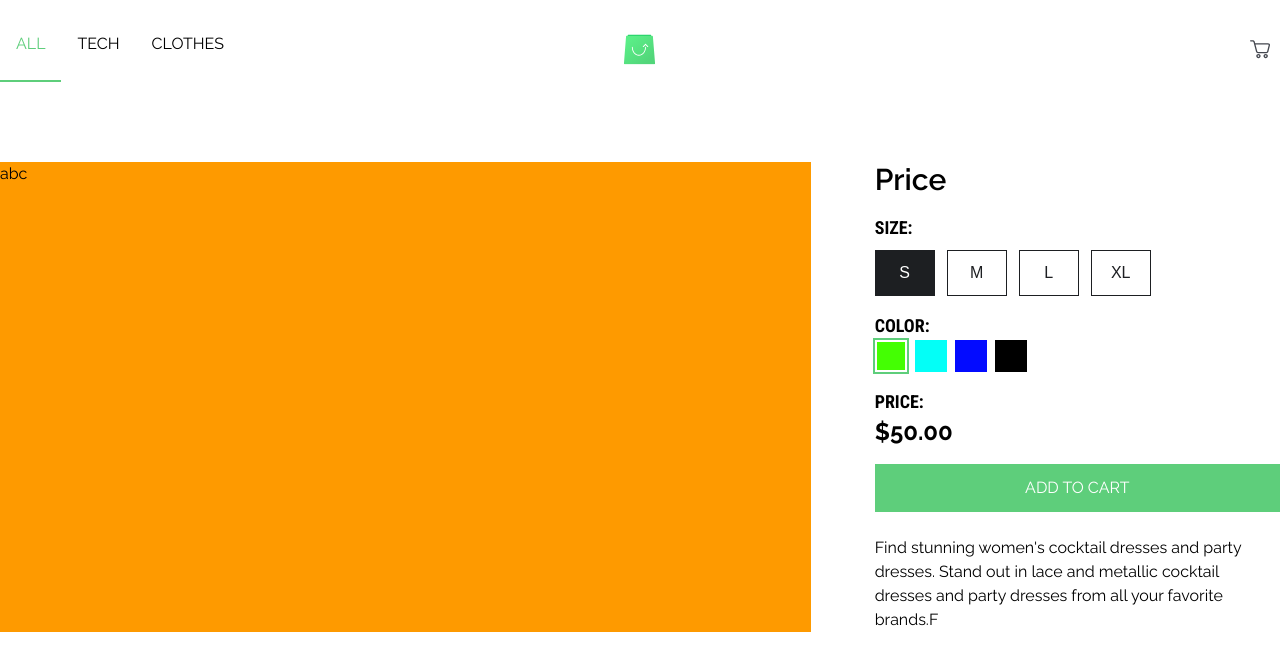
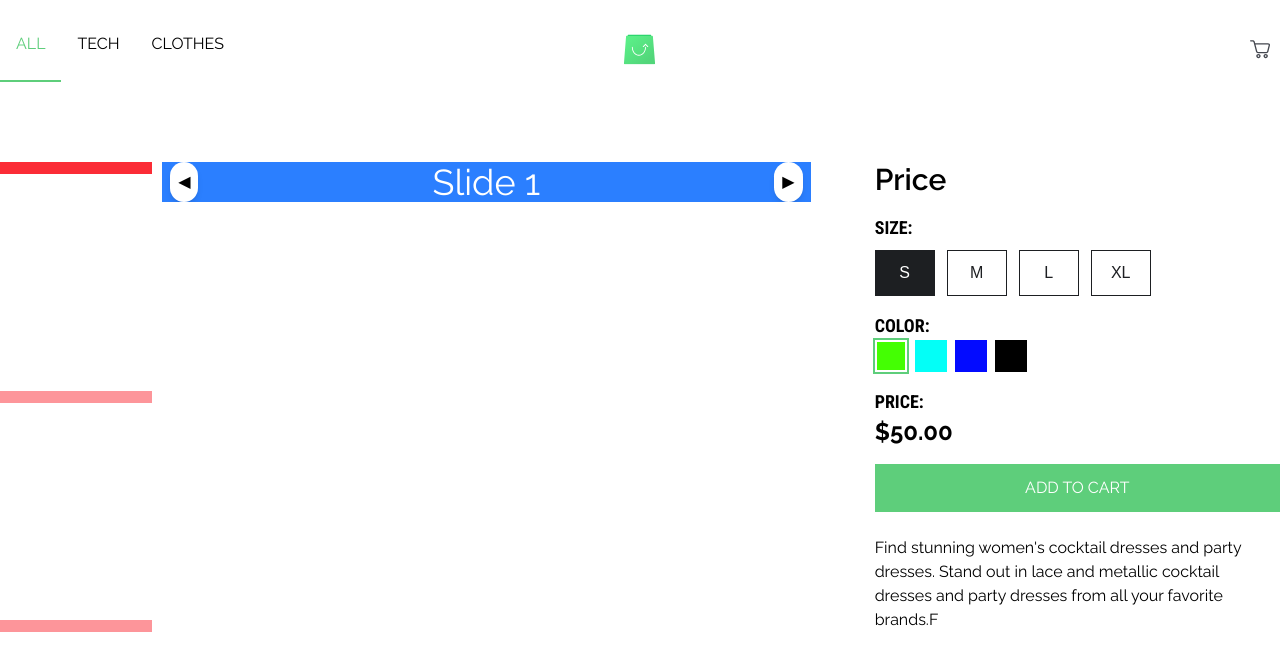
Before and after one commit to shadyjuggler/scandiweb-2, a React (Vite) app in the folder scandiweb-frontend/: page / in a window 1280 px wide. Shown: the top 670 px of the page. Built offline with nearby package versions, Linux system fonts and the light colour scheme; a web font is replaced by a local one.

Commit message:
Slider, Slide components, some styles

```diff
--- a/scandiweb-frontend/src/components/ProductDetails.tsx
+++ b/scandiweb-frontend/src/components/ProductDetails.tsx
@@ -2,6 +2,9 @@ import { Card } from "./Card";
 
 import { TextAttributesSet } from "./UI/TextAttributesSet";
 import { SwatchAttributesSet } from "./UI/SwatchAttributesSet";
+
+import { Slider } from "./UI/Slider";
+import { Slide } from "./UI/Slide";
 
 interface ProductDetailsInterface {
     description: string;
@@ -34,28 +37,28 @@ const swatchAttributesSet = [
     {
         displayValue: "Green",
         value: "#44FF03",
-        id: "Green"
+        id: "Green",
     },
     {
-        "displayValue": "Cyan",
+        displayValue: "Cyan",
         value: "#03FFF7",
-        id: "Cyan"
+        id: "Cyan",
     },
     {
         displayValue: "Blue",
         value: "#030BFF",
-        id: "Blue"
+        id: "Blue",
     },
     {
         displayValue: "Black",
         value: "#000000",
-        id: "Black"
+        id: "Black",
     },
     {
         displayValue: "White",
         value: "#FFFFFF",
-        id: "White"
-    }
+        id: "White",
+    },
 ];
 
 export const ProductDetials: React.FC<ProductDetailsInterface> = ({
@@ -64,22 +67,45 @@ export const ProductDetials: React.FC<ProductDetailsInterface> = ({
     return (
         <section id="product-details" className="py-16">
             <div className="flex gap-16">
-                <div className="flex-2/3 bg-amber-500">abc</div>
-                <div className="flex-1/3 ">
+                <div className="basis-2/3 flex relative">
+                    <div className="basis-1/5"></div>
+                    <div className="basis-4/5">
+                        <Slider
+                            id="pd-slider"
+                            autoScroll={false}
+                            paginationClassName="pd-sliderPagination"
+                        >
+                            <Slide>
+                                <div className="bg-blue-500 flex items-center justify-center text-white text-4xl">
+                                    Slide 1
+                                </div>
+                            </Slide>
+                            <Slide>
+                                <div className="bg-green-500 flex items-center justify-center text-white text-4xl">
+                                    Slide 2
+                                </div>
+                            </Slide>
+                            <Slide>
+                                <div className="bg-red-500 flex items-center justify-center text-white text-4xl">
+                                    Slide 3
+                                </div>
+                            </Slide>
+                        </Slider>
+                    </div>
+                </div>
+                <div className="basis-1/3 ">
                     <div>
                         <p className="text-3xl font-semibold">Price</p>
                     </div>
                     <div className="mt-4">
                         <p className="subtitle">size:</p>
                         <div className="mt-2">
-                            <TextAttributesSet
-                                data={textAttributesSet}
-                            />
+                            <TextAttributesSet data={textAttributesSet} />
                         </div>
                     </div>
                     <div className="mt-4">
                         <p className="subtitle">color:</p>
-                        <SwatchAttributesSet data={swatchAttributesSet}/>
+                        <SwatchAttributesSet data={swatchAttributesSet} />
                     </div>
 
                     <div className="mt-4">
--- /dev/null
+++ b/scandiweb-frontend/src/components/UI/Slide.tsx
@@ -0,0 +1,13 @@
+import React, { ReactNode } from "react";
+
+interface SlideProps {
+    children: ReactNode;
+}
+
+export const Slide: React.FC<SlideProps> = ({ children }) => {
+    return (
+        <div className="w-full flex-shrink-0 snap-center">
+            <div className="w-full h-full">{children}</div>
+        </div>
+    );
+};
--- /dev/null
+++ b/scandiweb-frontend/src/components/UI/Slider.tsx
@@ -0,0 +1,123 @@
+import React, {
+    useRef,
+    useState,
+    ReactNode,
+    Children,
+    cloneElement,
+    useEffect,
+} from "react";
+
+interface SliderProps {
+    id: string;
+    children: ReactNode;
+    autoScroll?: boolean;
+    interval?: number;
+    paginationClassName?: string;
+}
+
+export const Slider: React.FC<SliderProps> = ({
+    id,
+    children,
+    autoScroll = false,
+    interval = 3000,
+    paginationClassName = "",
+}) => {
+    const containerRef = useRef<HTMLDivElement>(null);
+    const [currentIndex, setCurrentIndex] = useState(0);
+    const slidesCount = Children.count(children);
+
+    const scrollToSlide = (index: number) => {
+        if (containerRef.current) {
+            const width = containerRef.current.clientWidth;
+            containerRef.current.scrollTo({
+                left: width * index,
+                behavior: "smooth",
+            });
+        }
+    };
+
+    const nextSlide = () => {
+        const next = (currentIndex + 1) % slidesCount;
+        setCurrentIndex(next);
+        scrollToSlide(next);
+    };
+
+    const prevSlide = () => {
+        const prev = (currentIndex - 1 + slidesCount) % slidesCount;
+        setCurrentIndex(prev);
+        scrollToSlide(prev);
+    };
+
+    // Auto-scroll
+    useEffect(() => {
+        if (!autoScroll) return;
+        const intervalId = setInterval(() => {
+            nextSlide();
+        }, interval);
+        return () => clearInterval(intervalId);
+    }, [autoScroll, interval, currentIndex]);
+
+    const handleScroll = () => {
+        if (containerRef.current) {
+            const scrollLeft = containerRef.current.scrollLeft;
+            const width = containerRef.current.clientWidth;
+            const newIndex = Math.round(scrollLeft / width);
+            setCurrentIndex(newIndex);
+        }
+    };
+
+    return (
+        <>
+            <div id={id} className="relative w-full overflow-hidden">
+                {/* SliderWrapper */}
+                <div
+                    ref={containerRef}
+                    onScroll={handleScroll}
+                    className="flex overflow-x-auto scroll-smooth snap-x snap-mandatory touch-pan-x scrollbar-hidden"
+                >
+                    {Children.map(children, (child, index) =>
+                        cloneElement(child as React.ReactElement, {
+                            key: index,
+                        })
+                    )}
+                </div>
+
+                {/* Navigation */}
+                <button
+                    onClick={prevSlide}
+                    className="absolute left-2 top-1/2 transform -translate-y-1/2 bg-white bg-opacity-80 hover:bg-opacity-100 p-2 rounded-full shadow-md z-10"
+                >
+                    ◀
+                </button>
+                <button
+                    onClick={nextSlide}
+                    className="absolute right-2 top-1/2 transform -translate-y-1/2 bg-white bg-opacity-80 hover:bg-opacity-100 p-2 rounded-full shadow-md z-10"
+                >
+                    ▶
+                </button>
+            </div>
+
+            {/* Pagination */}
+            {paginationClassName && (
+                <div
+                    className={`flex gap-2 ${paginationClassName}`}
+                >
+                    {Array.from({ length: slidesCount }).map((_, i) => (
+                        <button
+                            key={i}
+                            onClick={() => {
+                                setCurrentIndex(i);
+                                scrollToSlide(i);
+                            }}
+                            className={`pagination-bullet w-3 h-3 rounded-full transition-colors duration-300 z-40 ${
+                                i === currentIndex
+                                    ? "bg-red-500"
+                                    : "bg-red-500/50 hover:bg-red-500/80"
+                            }`}
+                        />
+                    ))}
+                </div>
+            )}
+        </>
+    );
+};
--- /dev/null
+++ b/scandiweb-frontend/src/styles/components/pd-slider.css
@@ -0,0 +1,7 @@
+.pd-sliderPagination {
+    @apply absolute left-0 top-0 w-1/5 h-full -left-1/2 flex-col items-start justify-between pr-2.5;
+}
+
+.pd-sliderPagination .pagination-bullet {
+    @apply w-full rounded-none aspect-square;
+}
--- a/scandiweb-frontend/src/styles/index.css
+++ b/scandiweb-frontend/src/styles/index.css
@@ -2,11 +2,21 @@
 @import "./utils/typography.css";
 @import "./utils/buttons.css";
 @import "./components/quickshop.css";
+@import "./components/pd-slider.css";
 @import "./components/attributes.css";
 @import "./components/card.css";
 
-@media (width >= 96rem) {
+@media (width >=96rem) {
     .container {
         max-width: 80rem;
     }
 }
+
+.scrollbar-hidden::-webkit-scrollbar {
+    display: none;
+}
+
+.scrollbar-hidden {
+    -ms-overflow-style: none;
+    scrollbar-width: none;
+}
```
